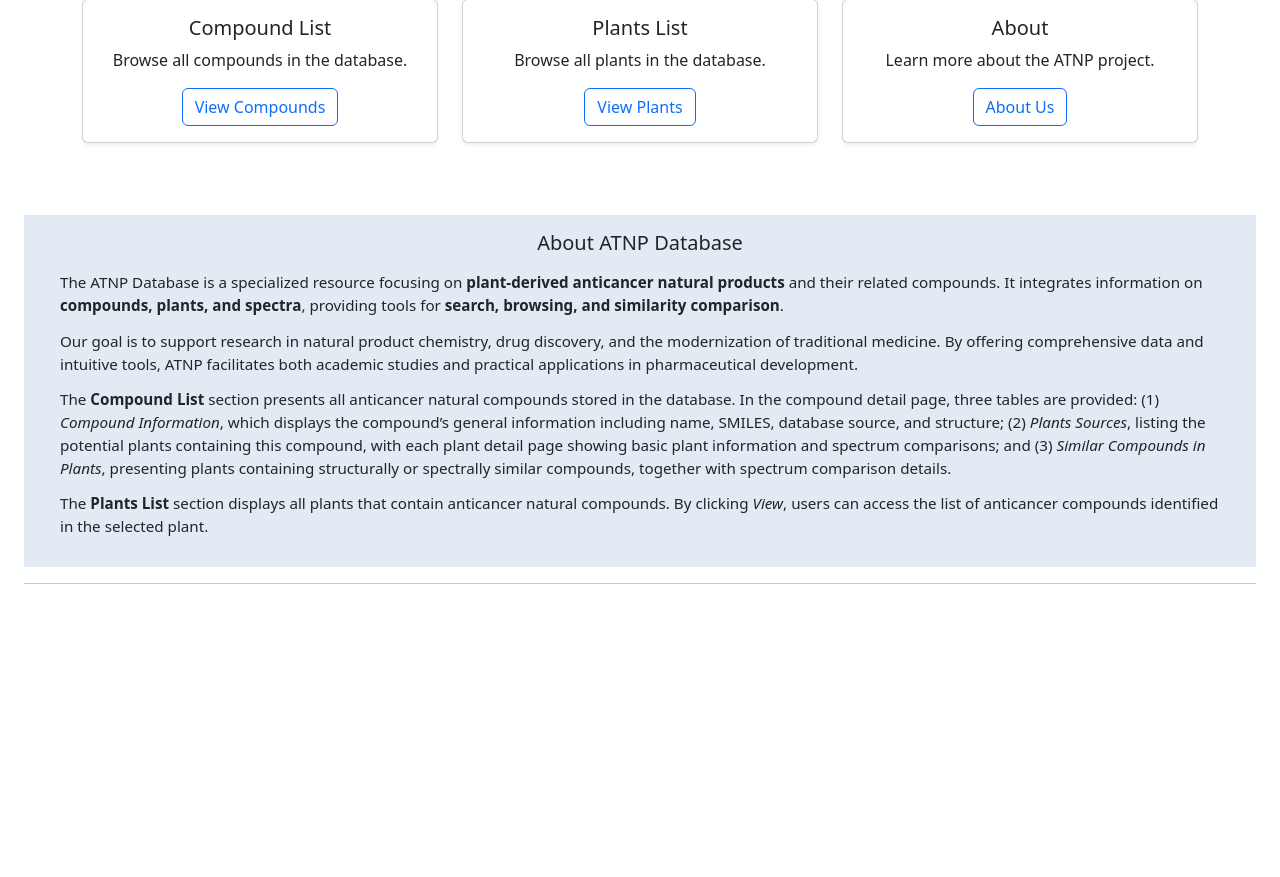
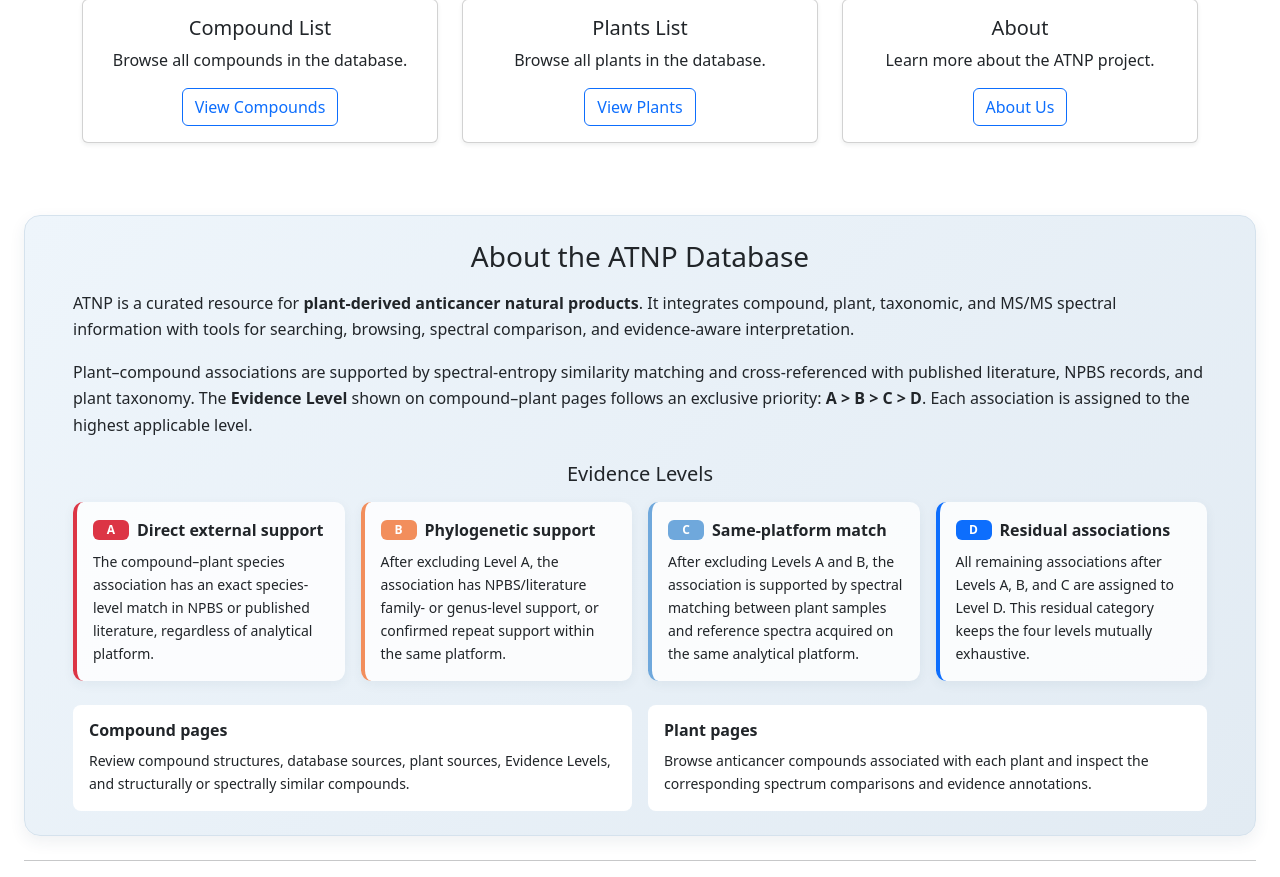
Before and after one commit to Jiangsiyu17/ATNP, a Django app: page / in a window 1280 px wide. Shown: the part 319-1196 px from the top of the page. Before the commit the page ends 903 px from the top, so only its background shows below. Run offline with Django 5.2, Linux system fonts and the light colour scheme; parts of the project's set-up code (start-up, migrations or seed data) failed here and were passed over; some libraries are stand-ins or nearby versions.

Commit message:
加入了证据分级

```diff
--- a/web/templates/web/base.html
+++ b/web/templates/web/base.html
@@ -57,6 +57,12 @@
         body {
             background-color: white;
         }
+
+        /* Evidence levels: A (red) through D (blue). */
+        .level-badge.level-a { background-color: #dc3545 !important; color: #fff !important; }
+        .level-badge.level-b { background-color: #f28e5c !important; color: #fff !important; }
+        .level-badge.level-c { background-color: #6fa8dc !important; color: #fff !important; }
+        .level-badge.level-d { background-color: #0d6efd !important; color: #fff !important; }
 
         .table thead th {
             vertical-align: middle;
--- a/web/templates/web/home.html
+++ b/web/templates/web/home.html
@@ -14,6 +14,26 @@
   .welcome-subtitle {
     font-family: 'Roboto', sans-serif;
     font-size: 1.1rem;
+  }
+  .about-panel {
+    background: linear-gradient(135deg, #eef5fb 0%, #e2ebf3 100%);
+    border: 1px solid #d5e2ed;
+    border-radius: 1rem;
+    box-shadow: 0 0.35rem 1rem rgba(35, 65, 90, 0.08);
+  }
+  .about-panel p { line-height: 1.65; }
+  .evidence-card {
+    height: 100%;
+    border: 0;
+    border-left: 4px solid var(--level-color);
+    border-radius: 0.65rem;
+    background: rgba(255, 255, 255, 0.82);
+    box-shadow: 0 0.2rem 0.7rem rgba(35, 65, 90, 0.06);
+  }
+  .evidence-card .level-badge {
+    color: #fff;
+    background: var(--level-color);
+    min-width: 2.25rem;
   }
 </style>
 {% endblock %}
@@ -75,38 +95,64 @@
 <div class="my-5"></div>
 
 
-  <!-- 网站介绍（全宽浅灰） -->
-  <div class="container-fluid mt-3 py-3" style="background-color: rgb(226, 235, 243);">
-    <div class="row">
-      <div class="col-12">
-        <h5 class="text-center mb-3">About ATNP Database</h5>
-        <p class="px-4" style="font-size: 0.95rem; line-height: 1.5; margin-bottom: 0.8rem;">
-          The ATNP Database is a specialized resource focusing on
-          <strong>plant-derived anticancer natural products</strong>
-          and their related compounds. It integrates information on
-          <strong>compounds, plants, and spectra</strong>, providing tools
-          for <strong>search, browsing, and similarity comparison</strong>.
-        </p>
-        <p class="px-4" style="font-size: 0.95rem; line-height: 1.5; margin-bottom: 0.8rem;">
-          Our goal is to support research in natural product chemistry,
-          drug discovery, and the modernization of traditional medicine.
-          By offering comprehensive data and intuitive tools, ATNP
-          facilitates both academic studies and practical applications
-          in pharmaceutical development.
-        </p>
-        <p class="px-4" style="font-size: 0.95rem; line-height: 1.5; margin-bottom: 0.8rem;">
-          The <strong>Compound List</strong> section presents all anticancer natural compounds stored in the database.
-          In the compound detail page, three tables are provided: (1) <em>Compound Information</em>, which displays the compound’s general information including name, SMILES, database source, and structure;
-          (2) <em>Plants Sources</em>, listing the potential plants containing this compound, with each plant detail page showing basic plant information and spectrum comparisons;
-          and (3) <em>Similar Compounds in Plants</em>, presenting plants containing structurally or spectrally similar compounds, together with spectrum comparison details.
-        </p>
-        <p class="px-4" style="font-size: 0.95rem; line-height: 1.5; margin-bottom: 0.8rem;">
-          The <strong>Plants List</strong> section displays all plants that contain anticancer natural compounds.
-          By clicking <em>View</em>, users can access the list of anticancer compounds identified in the selected plant.
-        </p>
+  <!-- Website introduction and evidence framework -->
+  <section class="container-fluid mt-3 mb-4 px-4 px-md-5 py-4 about-panel">
+    <h3 class="text-center mb-3">About the ATNP Database</h3>
+    <p class="mb-3">
+      ATNP is a curated resource for <strong>plant-derived anticancer natural products</strong>.
+      It integrates compound, plant, taxonomic, and MS/MS spectral information with tools for
+      searching, browsing, spectral comparison, and evidence-aware interpretation.
+    </p>
+    <p class="mb-4">
+      Plant–compound associations are supported by spectral-entropy similarity matching and
+      cross-referenced with published literature, NPBS records, and plant taxonomy. The
+      <strong>Evidence Level</strong> shown on compound–plant pages follows an exclusive priority:
+      <strong>A &gt; B &gt; C &gt; D</strong>. Each association is assigned to the highest applicable level.
+    </p>
+
+    <h5 class="text-center mb-3">Evidence Levels</h5>
+    <div class="row g-3 mb-4">
+      <div class="col-md-6 col-xl-3">
+        <div class="card evidence-card p-3" style="--level-color:#dc3545;">
+          <div class="d-flex align-items-center gap-2 mb-2"><span class="badge level-badge level-a">A</span><strong>Direct external support</strong></div>
+          <p class="small mb-0">The compound–plant species association has an exact species-level match in NPBS or published literature, regardless of analytical platform.</p>
+        </div>
+      </div>
+      <div class="col-md-6 col-xl-3">
+        <div class="card evidence-card p-3" style="--level-color:#f28e5c;">
+          <div class="d-flex align-items-center gap-2 mb-2"><span class="badge level-badge level-b">B</span><strong>Phylogenetic support</strong></div>
+          <p class="small mb-0">After excluding Level A, the association has NPBS/literature family- or genus-level support, or confirmed repeat support within the same platform.</p>
+        </div>
+      </div>
+      <div class="col-md-6 col-xl-3">
+        <div class="card evidence-card p-3" style="--level-color:#6fa8dc;">
+          <div class="d-flex align-items-center gap-2 mb-2"><span class="badge level-badge level-c">C</span><strong>Same-platform match</strong></div>
+          <p class="small mb-0">After excluding Levels A and B, the association is supported by spectral matching between plant samples and reference spectra acquired on the same analytical platform.</p>
+        </div>
+      </div>
+      <div class="col-md-6 col-xl-3">
+        <div class="card evidence-card p-3" style="--level-color:#0d6efd;">
+          <div class="d-flex align-items-center gap-2 mb-2"><span class="badge level-badge level-d">D</span><strong>Residual associations</strong></div>
+          <p class="small mb-0">All remaining associations after Levels A, B, and C are assigned to Level D. This residual category keeps the four levels mutually exhaustive.</p>
+        </div>
       </div>
     </div>
-  </div>
+
+    <div class="row g-3">
+      <div class="col-md-6">
+        <div class="bg-white rounded-3 p-3 h-100">
+          <h6 class="fw-bold">Compound pages</h6>
+          <p class="small mb-0">Review compound structures, database sources, plant sources, Evidence Levels, and structurally or spectrally similar compounds.</p>
+        </div>
+      </div>
+      <div class="col-md-6">
+        <div class="bg-white rounded-3 p-3 h-100">
+          <h6 class="fw-bold">Plant pages</h6>
+          <p class="small mb-0">Browse anticancer compounds associated with each plant and inspect the corresponding spectrum comparisons and evidence annotations.</p>
+        </div>
+      </div>
+    </div>
+  </section>
 
 <hr>
 {% endblock %}
--- a/web/templates/web/plant_compound_detail.html
+++ b/web/templates/web/plant_compound_detail.html
@@ -57,6 +57,11 @@
         </tr>
 
         <tr>
+          <th>Evidence Level</th>
+          <td><span class="badge level-badge level-{{ entry.level|lower }}">{{ entry.level }}</span></td>
+        </tr>
+
+        <tr>
           <th>Spectrum comparison</th>
           <td>
             {% if entry.image %}
--- a/web/views.py
+++ b/web/views.py
@@ -5,6 +5,7 @@ from django.db.models.functions import Lower
 from django.db.models import Q
 from django.core.paginator import Paginator
 from web.utils.plotting import plot_ref_mol, generate_spectrum_comparison, format_latin_name
+from web.utils.level_evidence import get_pair_level
 import re
 import itertools
 from urllib.parse import unquote
@@ -397,7 +398,8 @@ def compound_detail(request, pk):
                 "matched_id": s.matched_spectrum_id,
                 "latin_slug": slugify(raw_latin) if raw_latin else "unknown-plant",
                 "precursor_mz": parse_precursor_mz(s.precursor_mz, s.pepmass),
-                "ionmode": s.ionmode or "-"
+                "ionmode": s.ionmode or "-",
+                "level": get_pair_level(compound.inchikey, raw_latin),
             })
     uniq={}
 
--- a/web/views_plants.py
+++ b/web/views_plants.py
@@ -8,6 +8,7 @@ from django.utils.text import slugify
 from .models import CompoundLibrary
 from .utils.plot_tools import plot_single_spectrum
 from .utils.plotting import format_latin_name, plot_2_spectrum
+from .utils.level_evidence import get_pair_level
 
 
 def plant_list(request):
@@ -279,6 +280,7 @@ def plant_compound_detail(request, latin_name, compound_id):
         "latin_name": format_latin_name(sample_obj.latin_name or "-"),
         "tissue": sample_obj.tissue or "-",
         "score": sample_obj.score or 0,
+        "level": get_pair_level(compound_obj.inchikey, sample_obj.latin_name),
         "image": image,
     }
     return render(request, "web/plant_compound_detail.html", {
```
Also changed, not shown: web/templates/web/compound_detail.html (+4 -3 lines), web/utils/level_evidence.py (added, +50 -0 lines), 1 other file.
